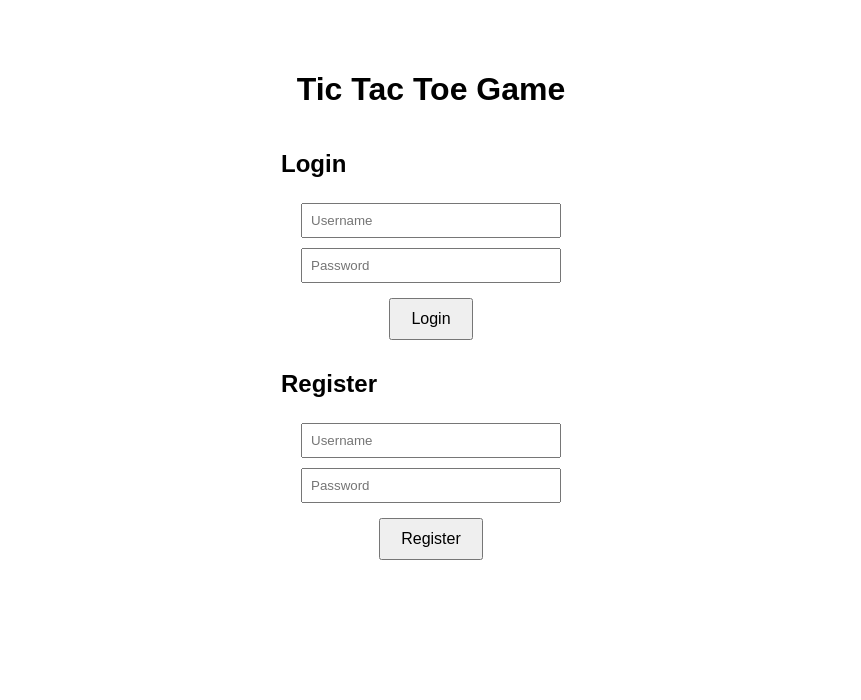
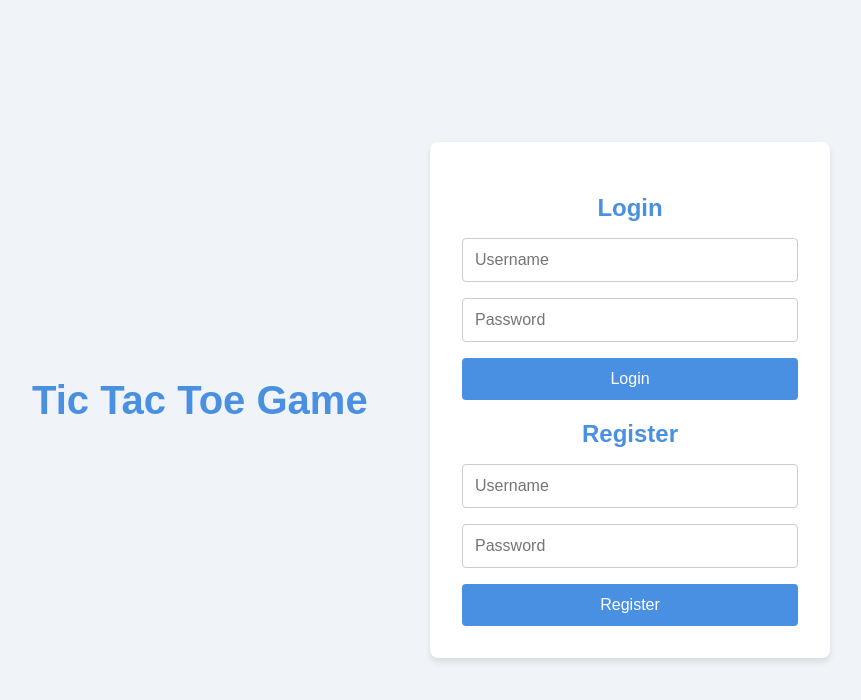
Before and after one commit to Grzybol/GWSH_PO_Projekt_API-Frontend, a plain HTML site: page Client/index.html in a window 1280 px wide. Shown: the whole page, without its empty margins (209-1070 px from the left). Drawn offline with Linux system fonts and the light colour scheme; no server answers.

Commit message:
CSs, New UI v1

```diff
--- a/Client/styles.css
+++ b/Client/styles.css
@@ -1,58 +1,177 @@
+/* General styling */
 body {
-    font-family: Arial, sans-serif;
+    font-family: 'Arial', sans-serif;
+    background-color: #f0f4f8;
+    color: #333;
+    display: flex;
+    justify-content: center;
+    align-items: center;
+    height: 100vh;
+    margin: 0;
+    padding: 1rem;
+    box-sizing: border-box;
+}
+
+h1 {
+    font-size: 2.5rem;
+    color: #4a90e2;
+    text-align: center;
+    padding-right: 5%;
+}
+
+h2 {
+    font-size: 1.5rem;
+    margin-bottom: 1rem;
+    color: #4a90e2;
+    text-align: center;
+}
+
+#authSection {
+    background-color: #fff;
+    padding: 2rem;
+    border-radius: 8px;
+    box-shadow: 0 4px 6px rgba(0, 0, 0, 0.1);
+    width: 100%;
+    max-width: 400px;
+    text-align: center;
+    box-sizing: border-box;
+}
+
+form {
+    display: flex;
+    flex-direction: column;
+    gap: 1rem;
+}
+
+input[type="text"], input[type="password"] {
+    padding: 0.75rem;
+    border: 1px solid #ccc;
+    border-radius: 4px;
+    font-size: 1rem;
+    width: 100%;
+    box-sizing: border-box;
+}
+
+button {
+    padding: 0.75rem;
+    background-color: #4a90e2;
+    color: #fff;
+    border: none;
+    border-radius: 4px;
+    font-size: 1rem;
+    cursor: pointer;
+    transition: background-color 0.3s ease;
+    width: 100%;
+    box-sizing: border-box;
+}
+
+button:hover {
+    background-color: #357abd;
+}
+
+/* Game section */
+#gameSection {
     display: flex;
     flex-direction: column;
     align-items: center;
-    margin-top: 50px;
+    gap: 2rem;
+    width: 100%;
+    max-width: 600px;
+    box-sizing: border-box;
+    padding: 5%;
 }
 
-#authSection, #gameSection {
-    width: 300px;
-    margin-bottom: 20px;
+#gameSection button {
+    margin: 1rem 0;
+    padding: 0.75rem;
+    width: 100%;
+    box-sizing: border-box;
 }
 
-#authSection form, #gameSection {
-    display: flex;
-    flex-direction: column;
-    align-items: center;
+#activeGamesTable, #gameBoard table {
+    width: 100%;
+    border-collapse: collapse;
 }
 
-form input {
-    margin: 5px;
-    padding: 8px;
-    width: 80%;
+#activeGamesTable th, #activeGamesTable td, #gameBoard td {
+    padding: 1rem;
+    border: 1px solid #ccc;
+    text-align: center;
 }
 
-form button {
-    margin: 10px;
-    padding: 10px 20px;
-    font-size: 16px;
-    cursor: pointer;
-}
-
-#gameBoard table {
-    border-collapse: collapse;
-    margin-top: 20px;
+#gameBoard {
+    width: 100%;
+    max-width: 400px;
+    display: grid;
+    grid-template-columns: repeat(3, 1fr);
+    gap: 5px;
 }
 
 #gameBoard td {
-    width: 100px;
-    height: 100px;
-    border: 1px solid black;
-    text-align: center;
-    vertical-align: middle;
-    font-size: 36px;
+    width: calc(33.33% - 10px);
+    padding-top: calc(33.33% - 10px);
+    position: relative;
+    font-size: 2rem;
     cursor: pointer;
+    transition: background-color 0.3s ease;
+    box-sizing: border-box;
 }
 
-button {
-    margin-top: 20px;
-    padding: 10px 20px;
-    font-size: 16px;
-    cursor: pointer;
+#gameBoard td:hover {
+    background-color: #e1f5fe;
 }
 
-#activeGames, #completedGames {
-    margin-top: 20px;
+#gameBoard td::before {
+    content: '';
+    display: block;
+    /* padding-top: 100%;*/
+}
+
+#gameBoard td span {
+    position: absolute;
+    top: 50%;
+    left: 50%;
+    transform: translate(-50%, -50%);
+}
+
+/* Completed games */
+#completedGames {
     width: 100%;
+    padding: 1rem;
+    background-color: #fff;
+    border-radius: 8px;
+    box-shadow: 0 4px 6px rgba(0, 0, 0, 0.1);
+    box-sizing: border-box;
 }
+
+#completedGames h2 {
+    margin-top: 0;
+    text-align: center;
+}
+
+#gameSection > div, #backToHomeButton {
+    display: none;
+}
+
+/* response */
+@media (max-width: 600px) {
+    h1 {
+        font-size: 2rem;
+    }
+
+    h2 {
+        font-size: 1.25rem;
+    }
+
+    button {
+        font-size: 0.875rem;
+    }
+
+    #authSection {
+        padding: 1rem;
+    }
+
+    #completedGames {
+        padding: 0.5rem;
+    }
+}
```
